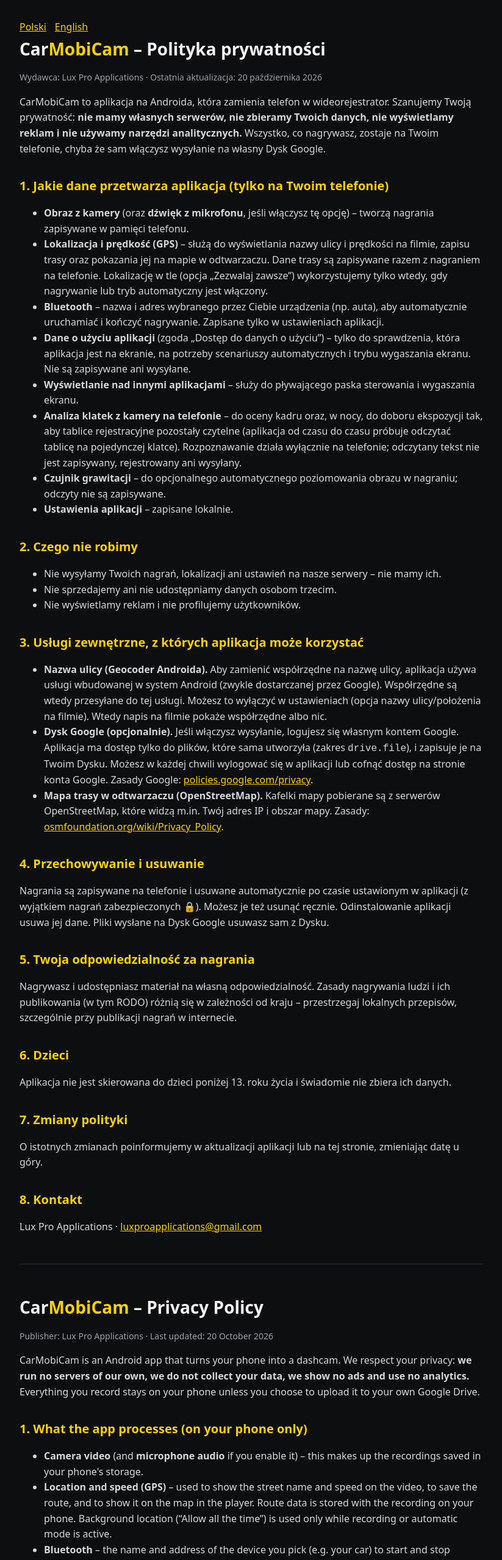
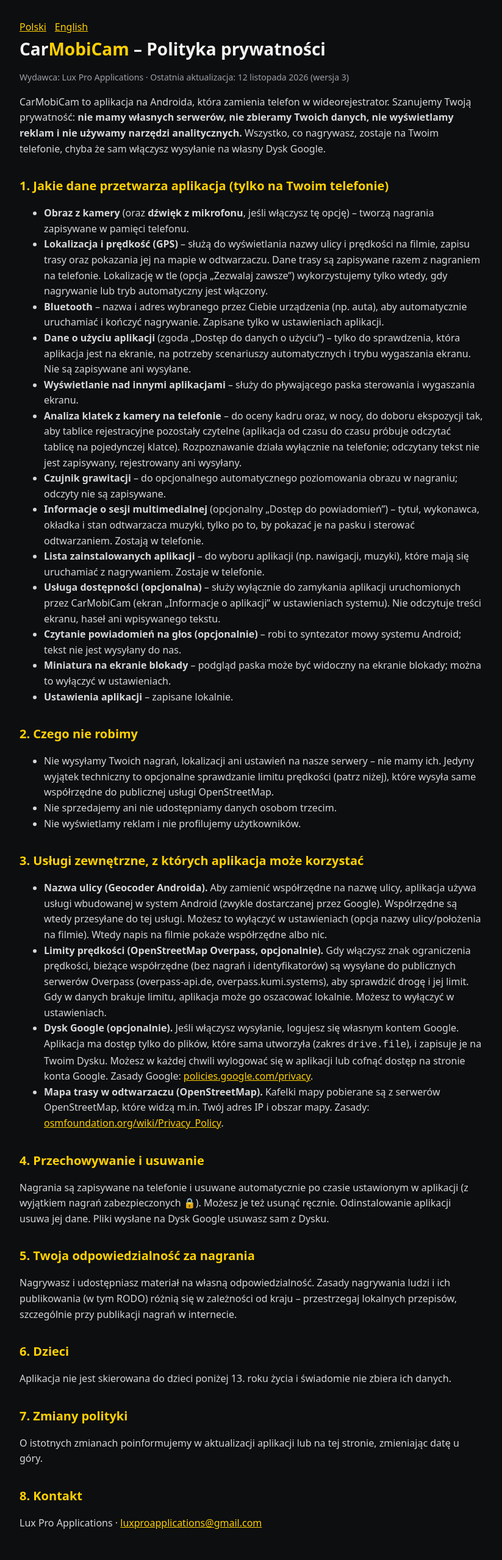
Before and after one commit to luxproapplications/carmobicam, a plain HTML site: page privacy-policy.html in a window 1280 px wide. Shown: the top 2559 px of the page at 61% size, without its empty margins (228-1051 px from the left). Drawn offline with Linux system fonts and the light colour scheme.

Commit message:
Update privacy-policy.html

```diff
--- a/privacy-policy.html
+++ b/privacy-policy.html
@@ -21,7 +21,7 @@
 
 <section id="pl">
 <h1>Car<span>MobiCam</span> – Polityka prywatności</h1>
-<p class="muted">Wydawca: Lux Pro Applications · Ostatnia aktualizacja: 20 października 2026</p>
+<p class="muted">Wydawca: Lux Pro Applications · Ostatnia aktualizacja: 12 listopada 2026 (wersja 3)</p>
 
 <p>CarMobiCam to aplikacja na Androida, która zamienia telefon w wideorejestrator. Szanujemy Twoją prywatność: <b>nie mamy własnych serwerów, nie zbieramy Twoich danych, nie wyświetlamy reklam i nie używamy narzędzi analitycznych.</b> Wszystko, co nagrywasz, zostaje na Twoim telefonie, chyba że sam włączysz wysyłanie na własny Dysk Google.</p>
 
@@ -34,12 +34,17 @@
 <li><b>Wyświetlanie nad innymi aplikacjami</b> – służy do pływającego paska sterowania i wygaszania ekranu.</li>
 <li><b>Analiza klatek z kamery na telefonie</b> – do oceny kadru oraz, w nocy, do doboru ekspozycji tak, aby tablice rejestracyjne pozostały czytelne (aplikacja od czasu do czasu próbuje odczytać tablicę na pojedynczej klatce). Rozpoznawanie działa wyłącznie na telefonie; odczytany tekst nie jest zapisywany, rejestrowany ani wysyłany.</li>
 <li><b>Czujnik grawitacji</b> – do opcjonalnego automatycznego poziomowania obrazu w nagraniu; odczyty nie są zapisywane.</li>
+<li><b>Informacje o sesji multimedialnej</b> (opcjonalny „Dostęp do powiadomień”) – tytuł, wykonawca, okładka i stan odtwarzacza muzyki, tylko po to, by pokazać je na pasku i sterować odtwarzaniem. Zostają w telefonie.</li>
+<li><b>Lista zainstalowanych aplikacji</b> – do wyboru aplikacji (np. nawigacji, muzyki), które mają się uruchamiać z nagrywaniem. Zostaje w telefonie.</li>
+<li><b>Usługa dostępności (opcjonalna)</b> – służy wyłącznie do zamykania aplikacji uruchomionych przez CarMobiCam (ekran „Informacje o aplikacji” w ustawieniach systemu). Nie odczytuje treści ekranu, haseł ani wpisywanego tekstu.</li>
+<li><b>Czytanie powiadomień na głos (opcjonalnie)</b> – robi to syntezator mowy systemu Android; tekst nie jest wysyłany do nas.</li>
+<li><b>Miniatura na ekranie blokady</b> – podgląd paska może być widoczny na ekranie blokady; można to wyłączyć w ustawieniach.</li>
 <li><b>Ustawienia aplikacji</b> – zapisane lokalnie.</li>
 </ul>
 
 <h2>2. Czego nie robimy</h2>
 <ul>
-<li>Nie wysyłamy Twoich nagrań, lokalizacji ani ustawień na nasze serwery – nie mamy ich.</li>
+<li>Nie wysyłamy Twoich nagrań, lokalizacji ani ustawień na nasze serwery – nie mamy ich. Jedyny wyjątek techniczny to opcjonalne sprawdzanie limitu prędkości (patrz niżej), które wysyła same współrzędne do publicznej usługi OpenStreetMap.</li>
 <li>Nie sprzedajemy ani nie udostępniamy danych osobom trzecim.</li>
 <li>Nie wyświetlamy reklam i nie profilujemy użytkowników.</li>
 </ul>
@@ -47,6 +52,7 @@
 <h2>3. Usługi zewnętrzne, z których aplikacja może korzystać</h2>
 <ul>
 <li><b>Nazwa ulicy (Geocoder Androida).</b> Aby zamienić współrzędne na nazwę ulicy, aplikacja używa usługi wbudowanej w system Android (zwykle dostarczanej przez Google). Współrzędne są wtedy przesyłane do tej usługi. Możesz to wyłączyć w ustawieniach (opcja nazwy ulicy/położenia na filmie). Wtedy napis na filmie pokaże współrzędne albo nic.</li>
+<li><b>Limity prędkości (OpenStreetMap Overpass, opcjonalnie).</b> Gdy włączysz znak ograniczenia prędkości, bieżące współrzędne (bez nagrań i identyfikatorów) są wysyłane do publicznych serwerów Overpass (overpass-api.de, overpass.kumi.systems), aby sprawdzić drogę i jej limit. Gdy w danych brakuje limitu, aplikacja może go oszacować lokalnie. Możesz to wyłączyć w ustawieniach.</li>
 <li><b>Dysk Google (opcjonalnie).</b> Jeśli włączysz wysyłanie, logujesz się własnym kontem Google. Aplikacja ma dostęp tylko do plików, które sama utworzyła (zakres <code>drive.file</code>), i zapisuje je na Twoim Dysku. Możesz w każdej chwili wylogować się w aplikacji lub cofnąć dostęp na stronie konta Google. Zasady Google: <a href="https://policies.google.com/privacy">policies.google.com/privacy</a>.</li>
 <li><b>Mapa trasy w odtwarzaczu (OpenStreetMap).</b> Kafelki mapy pobierane są z serwerów OpenStreetMap, które widzą m.in. Twój adres IP i obszar mapy. Zasady: <a href="https://osmfoundation.org/wiki/Privacy_Policy">osmfoundation.org/wiki/Privacy_Policy</a>.</li>
 </ul>
@@ -71,7 +77,7 @@
 
 <section id="en">
 <h1>Car<span>MobiCam</span> – Privacy Policy</h1>
-<p class="muted">Publisher: Lux Pro Applications · Last updated: 20 October 2026</p>
+<p class="muted">Publisher: Lux Pro Applications · Last updated: 12 November 2026 (version 3)</p>
 
 <p>CarMobiCam is an Android app that turns your phone into a dashcam. We respect your privacy: <b>we run no servers of our own, we do not collect your data, we show no ads and use no analytics.</b> Everything you record stays on your phone unless you choose to upload it to your own Google Drive.</p>
 
@@ -84,12 +90,17 @@
 <li><b>Display over other apps</b> – used for the floating control bar and screen dimming.</li>
 <li><b>Analysis of camera frames on the phone</b> – to check the framing and, at night, to adjust exposure so that licence plates stay legible (the app tries to read a plate on a single frame from time to time). Recognition runs only on the phone; the text read is not stored, logged or sent anywhere.</li>
 <li><b>Gravity sensor</b> – for the optional auto-leveling of the image in the recording; readings are not stored.</li>
+<li><b>Media session info</b> (optional “Notification access”) – the title, artist, cover and state of your music player, only to show them on the bar and control playback. Stays on the phone.</li>
+<li><b>List of installed apps</b> – to pick the apps (e.g. navigation, music) that should start with recording. Stays on the phone.</li>
+<li><b>Accessibility service (optional)</b> – used only to close apps launched by CarMobiCam (the “App info” screen in system settings). It does not read screen content, passwords or typed text.</li>
+<li><b>Reading notifications aloud (optional)</b> – done by the Android system text-to-speech engine; the text is not sent to us.</li>
+<li><b>Lock-screen thumbnail</b> – the bar preview may be visible on the lock screen; this can be turned off in the settings.</li>
 <li><b>App settings</b> – stored locally.</li>
 </ul>
 
 <h2>2. What we do not do</h2>
 <ul>
-<li>We do not send your recordings, location or settings to any server of ours – we have none.</li>
+<li>We do not send your recordings, location or settings to any server of ours – we have none. The only technical exception is the optional speed-limit lookup (see below), which sends just the coordinates to a public OpenStreetMap service.</li>
 <li>We do not sell or share your data with third parties.</li>
 <li>We show no ads and do not profile users.</li>
 </ul>
@@ -97,6 +108,7 @@
 <h2>3. Third-party services the app may use</h2>
 <ul>
 <li><b>Street names (Android Geocoder).</b> To turn coordinates into a street name the app uses the service built into Android (usually provided by Google); your coordinates are sent to that service. You can turn this off in the settings (the caption then shows coordinates or nothing).</li>
+<li><b>Speed limits (OpenStreetMap Overpass, optional).</b> If you enable the speed-limit sign, your current coordinates (no recordings or identifiers) are sent to the public Overpass servers (overpass-api.de, overpass.kumi.systems) to look up the road and its limit. When the data has no limit, the app may estimate it locally. You can turn this off in the settings.</li>
 <li><b>Google Drive (optional).</b> If you enable upload, you sign in with your own Google account. The app can access only files it created itself (the <code>drive.file</code> scope) and saves them to your Drive. You can sign out in the app or revoke access in your Google account at any time. Google's policy: <a href="https://policies.google.com/privacy">policies.google.com/privacy</a>.</li>
 <li><b>Route map in the player (OpenStreetMap).</b> Map tiles are loaded from OpenStreetMap servers, which can see your IP address and the map area. Policy: <a href="https://osmfoundation.org/wiki/Privacy_Policy">osmfoundation.org/wiki/Privacy_Policy</a>.</li>
 </ul>
```
